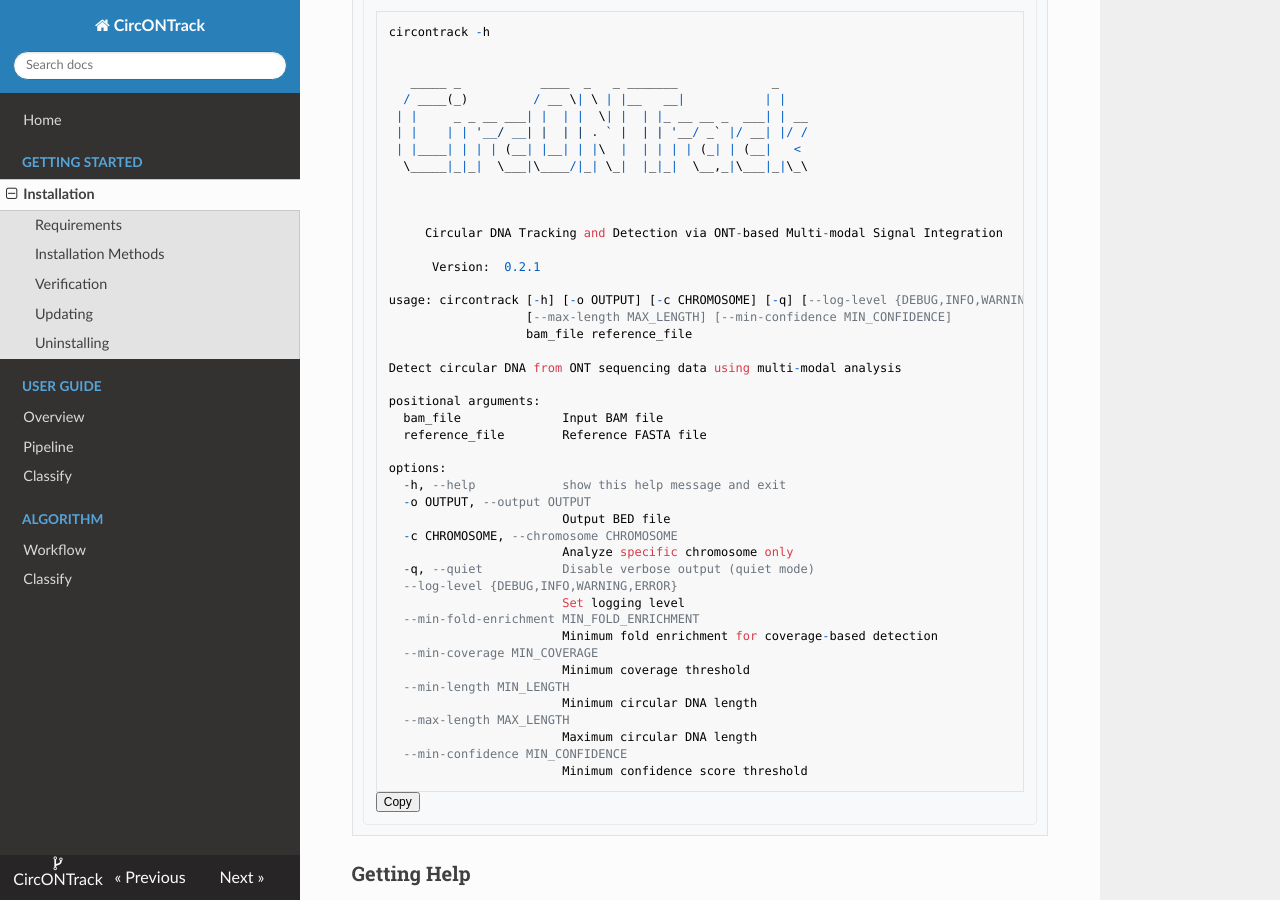
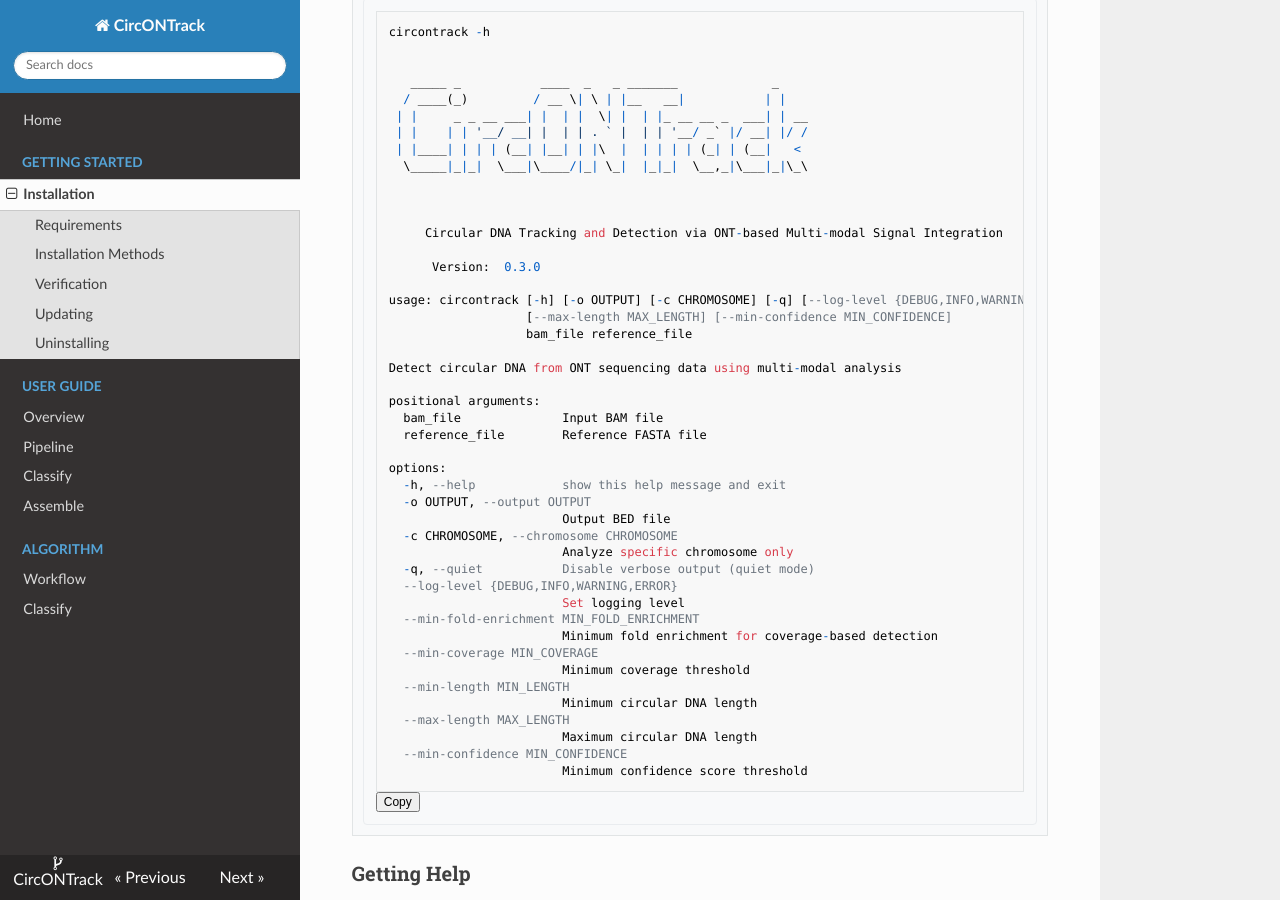
Before and after one commit to samarth8392/CircONTrack, an MkDocs documentation site: the page built from docs/installation.md, in a window 1280 px wide and 900 px high, scrolled down 1771 px. Built offline with MkDocs 1.6.1, drawn with Linux system fonts in a browser that asks for light colours; nearby versions of some CDN libraries.

Commit message:
chore: bump version to 0.3.0

```diff
--- a/circDNA_detection/__init__.py
+++ b/circDNA_detection/__init__.py
@@ -3,7 +3,7 @@
 CircONTrack: ONT-optimized Circular DNA Detection Pipeline
 """
 
-__version__ = "0.2.1"
+__version__ = "0.3.0"
 __author__ = "Samarth Mathur, PhD"
 __email__ = "samarth8392@gmail.com"
 
--- a/docs/installation.md
+++ b/docs/installation.md
@@ -85,7 +85,7 @@
 
      Circular DNA Tracking and Detection via ONT-based Multi-modal Signal Integration
 
-      Version:  0.2.1
+      Version:  0.3.0
 
 usage: circontrack [-h] [-o OUTPUT] [-c CHROMOSOME] [-q] [--log-level {DEBUG,INFO,WARNING,ERROR}] [--min-fold-enrichment MIN_FOLD_ENRICHMENT] [--min-coverage MIN_COVERAGE] [--min-length MIN_LENGTH]
                    [--max-length MAX_LENGTH] [--min-confidence MIN_CONFIDENCE]
--- a/mkdocs.yml
+++ b/mkdocs.yml
@@ -26,6 +26,7 @@
     - Overview: pipeline_overview.md
     - Pipeline: pipeline_flowchart.md
     - Classify: classify_usage.md
+    - Assemble: assemble.md
   - Algorithm:
     - Workflow: workflow.md
     - Classify: classify.md
```
Also changed, not shown: README.md (+1 -1 lines).
